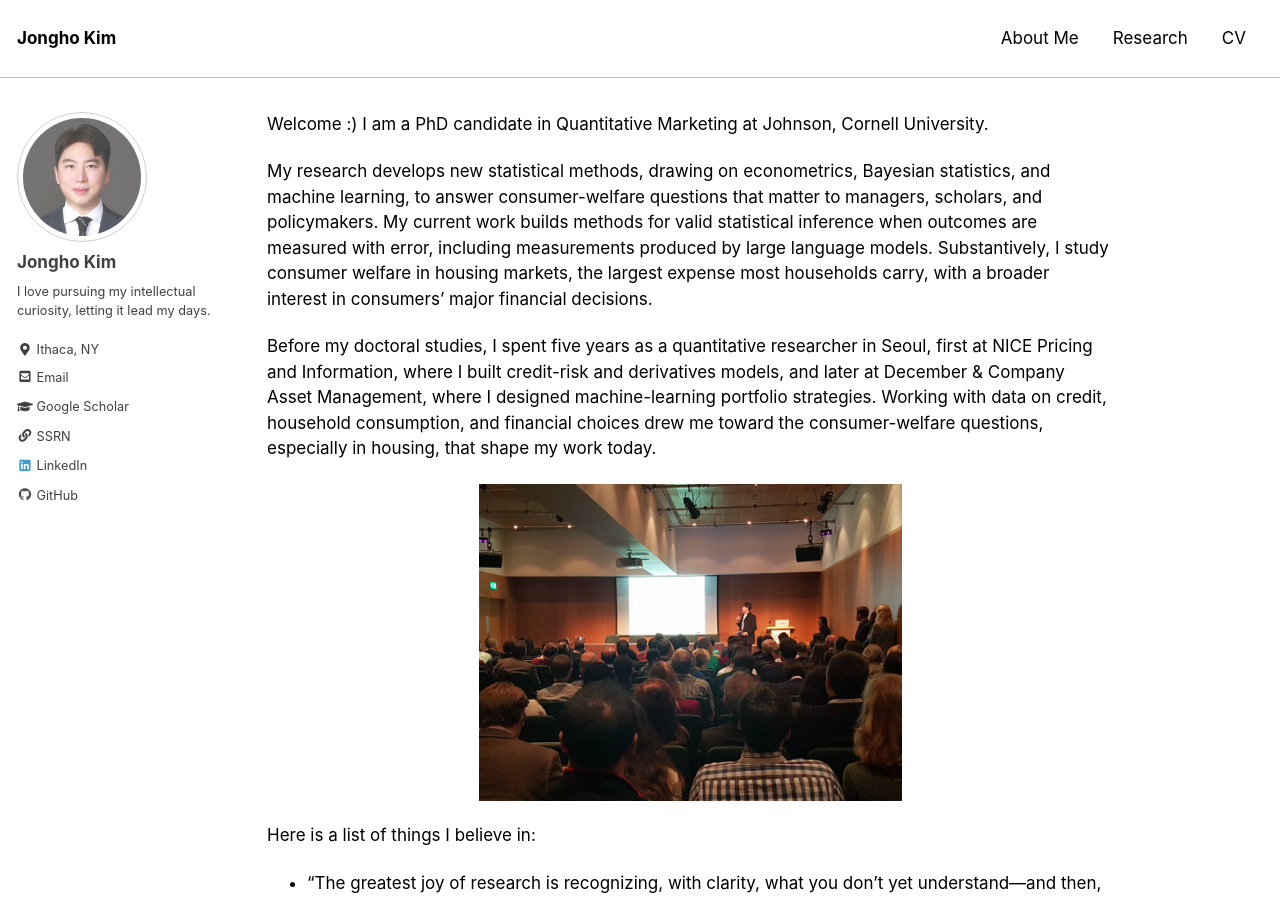
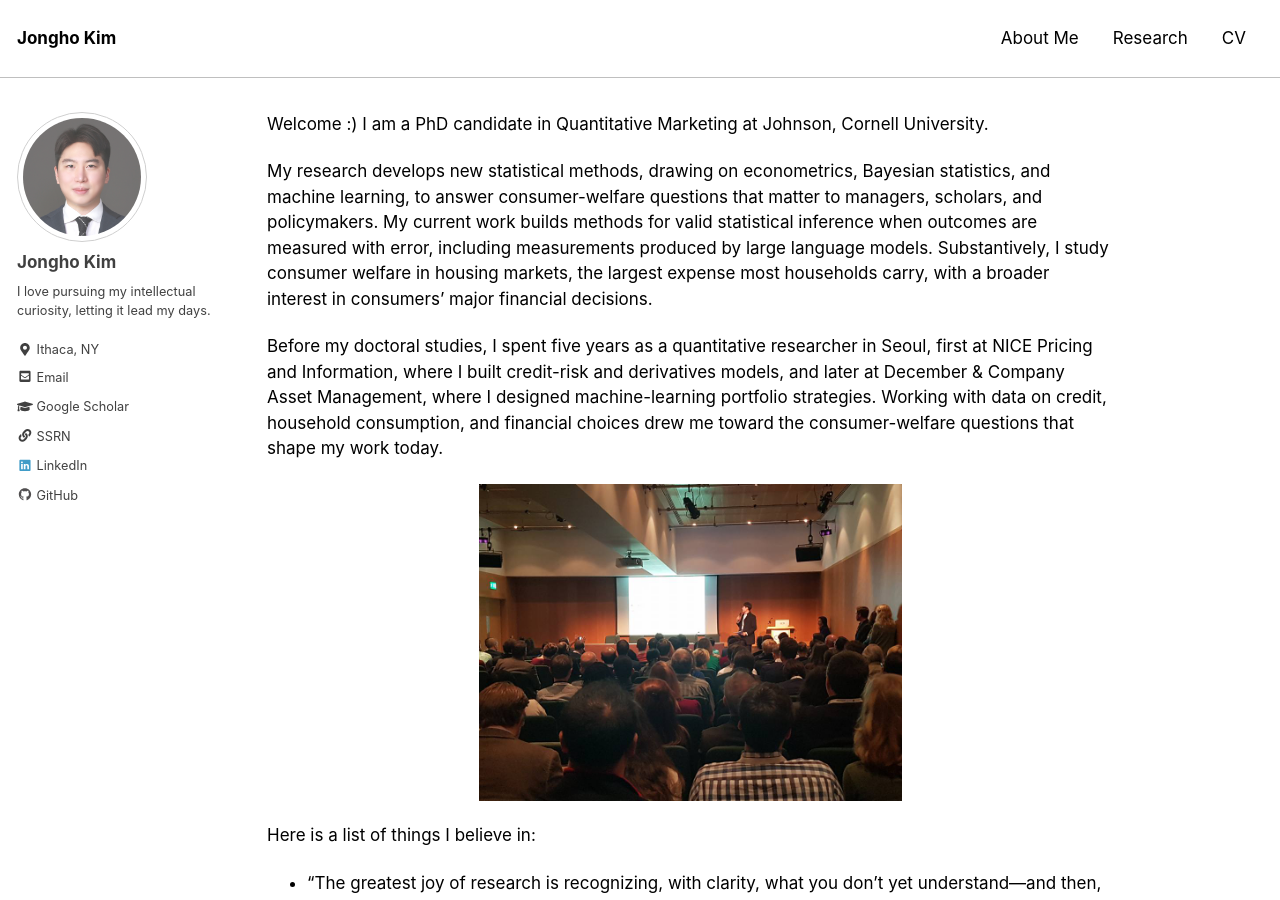
Before and after one commit to jonghkim/jonghkim.github.io, a Jekyll site: the page built from index.md, in a window 1280 px wide and 900 px high. Built offline with Jekyll 4.4.1, drawn with Linux system fonts in a browser that asks for light colours.

Commit message:
update front

```diff
--- a/index.md
+++ b/index.md
@@ -6,7 +6,7 @@ Welcome :) I am a PhD candidate in Quantitative Marketing at Johnson, Cornell Un
 
 My research develops new statistical methods, drawing on econometrics, Bayesian statistics, and machine learning, to answer consumer-welfare questions that matter to managers, scholars, and policymakers. My current work builds methods for valid statistical inference when outcomes are measured with error, including measurements produced by large language models. Substantively, I study consumer welfare in housing markets, the largest expense most households carry, with a broader interest in consumers' major financial decisions.
 
-Before my doctoral studies, I spent five years as a quantitative researcher in Seoul, first at NICE Pricing and Information, where I built credit-risk and derivatives models, and later at December & Company Asset Management, where I designed machine-learning portfolio strategies. Working with data on credit, household consumption, and financial choices drew me toward the consumer-welfare questions, especially in housing, that shape my work today.
+Before my doctoral studies, I spent five years as a quantitative researcher in Seoul, first at NICE Pricing and Information, where I built credit-risk and derivatives models, and later at December & Company Asset Management, where I designed machine-learning portfolio strategies. Working with data on credit, household consumption, and financial choices drew me toward the consumer-welfare questions that shape my work today.
 
 <!-- I am currently building Python and R packages for LLM-based inference. I have previously built [Job Automation Index](https://www.jobautomationindex.com/). -->
 
```
